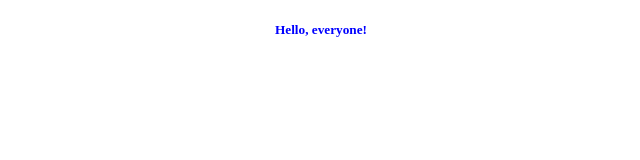
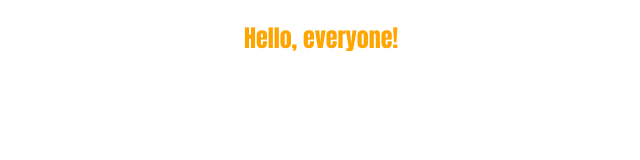
Before and after one commit to EstherF2/project0, a plain HTML site: page homepage.html in a window 1280 px wide. Shown: the whole page, without its empty margins (319-959 px from the left). Drawn offline with Linux system fonts and the light colour scheme.

Commit message:
Change text layout again

```diff
--- a/homepage.html
+++ b/homepage.html
@@ -4,6 +4,6 @@
         <title>Trip to Japan</title>
     </head>
     <body>
-            <h5 font-family: Impact, Charcoal, sans-serif; style="color:blue;text-align:center;">Hello, everyone!</h5>
+            <h2 style="color:orange;font-family: Impact, Charcoal, sans-serif;text-align:center;">Hello, everyone!</h2>
     </body>
 </html>
```
